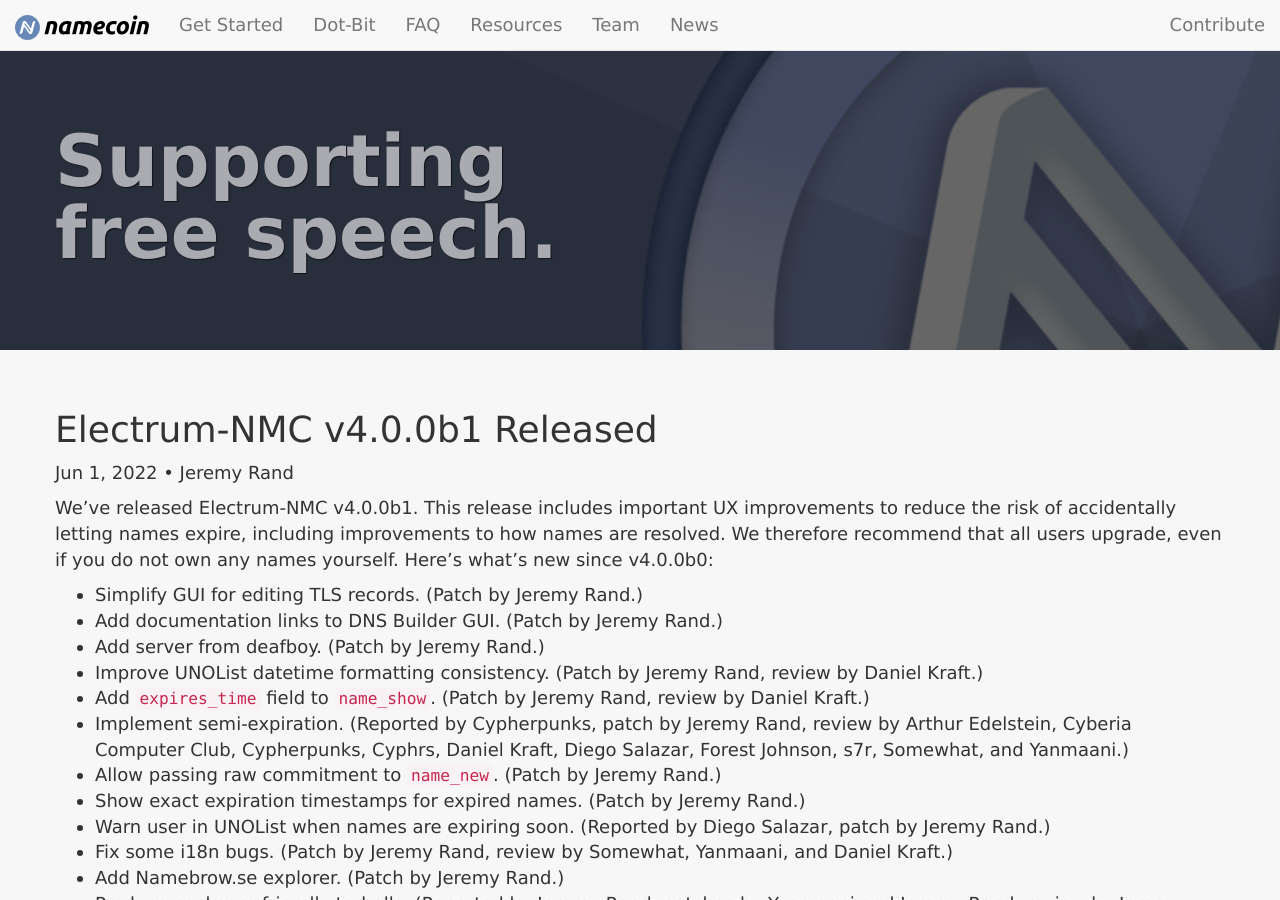
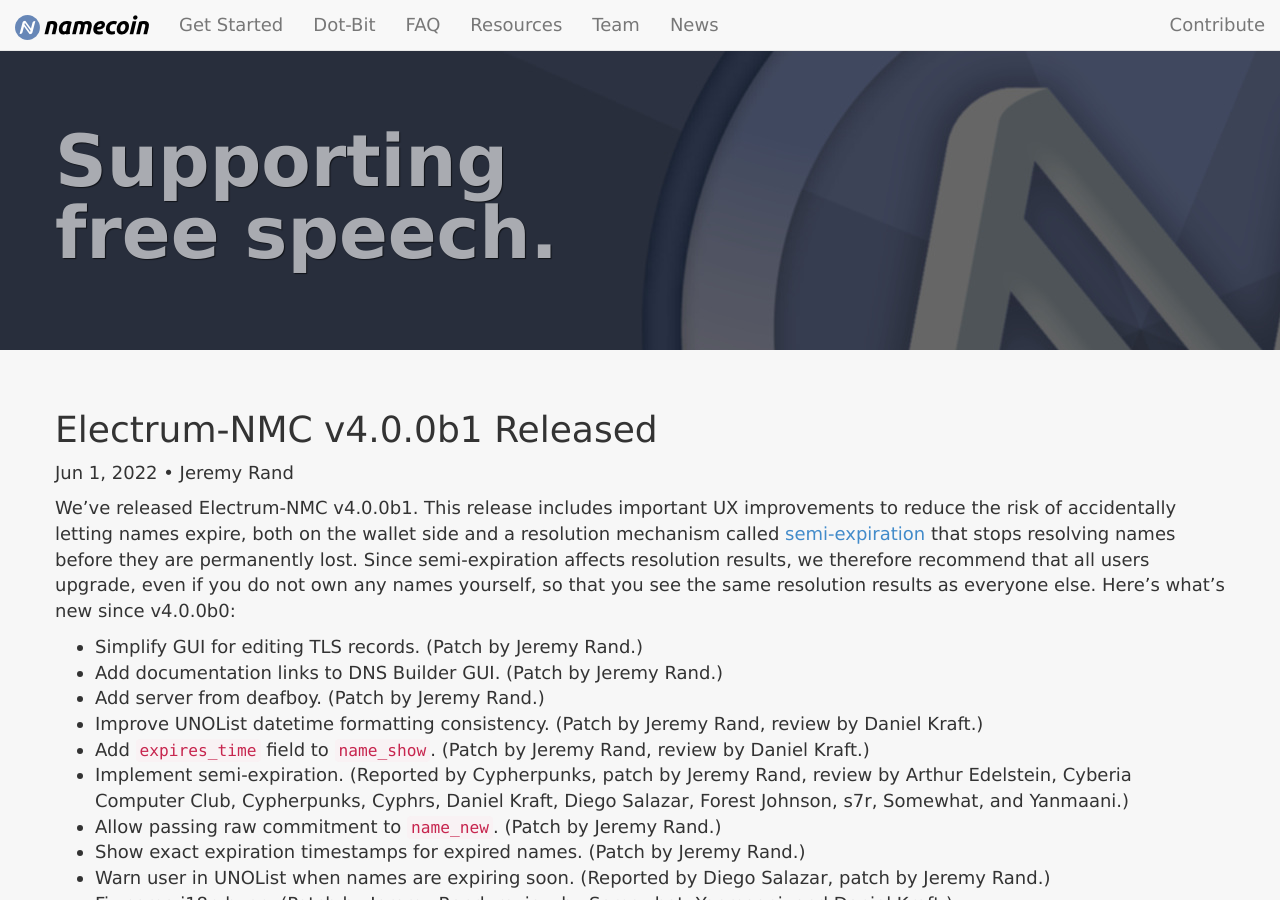
Before and after one commit to JeremyRand/namecoin.org, a Jekyll site: the page built from _posts/2022-06-01-electrum-nmc-v4.0.0b1-released.md, in a window 1280 px wide and 900 px high. Built offline with Jekyll 4.4.1, drawn with Linux system fonts in a browser that asks for light colours.

Commit message:
Elaborate on post from 6e4e1f13ea9a9d81bfbf946bda2181c6e616c645
Thanks to yanmaani for feedback.

```diff
--- a/_posts/2022-06-01-electrum-nmc-v4.0.0b1-released.md
+++ b/_posts/2022-06-01-electrum-nmc-v4.0.0b1-released.md
@@ -5,7 +5,7 @@ author: Jeremy Rand
 tags: [Releases, Electrum Releases]
 ---
 
-We've released Electrum-NMC v4.0.0b1.  This release includes important UX improvements to reduce the risk of accidentally letting names expire, including improvements to how names are resolved.  We therefore recommend that all users upgrade, even if you do not own any names yourself.  Here's what's new since v4.0.0b0:
+We've released Electrum-NMC v4.0.0b1.  This release includes important UX improvements to reduce the risk of accidentally letting names expire, both on the wallet side and a resolution mechanism called [semi-expiration]({{ "/2022/02/18/preventing-expiration-mishaps-with-semi-expiration.html" | relative_url }}) that stops resolving names before they are permanently lost.  Since semi-expiration affects resolution results, we therefore recommend that all users upgrade, even if you do not own any names yourself, so that you see the same resolution results as everyone else.  Here's what's new since v4.0.0b0:
 
 * Simplify GUI for editing TLS records.  (Patch by Jeremy Rand.)
 * Add documentation links to DNS Builder GUI.  (Patch by Jeremy Rand.)
```
